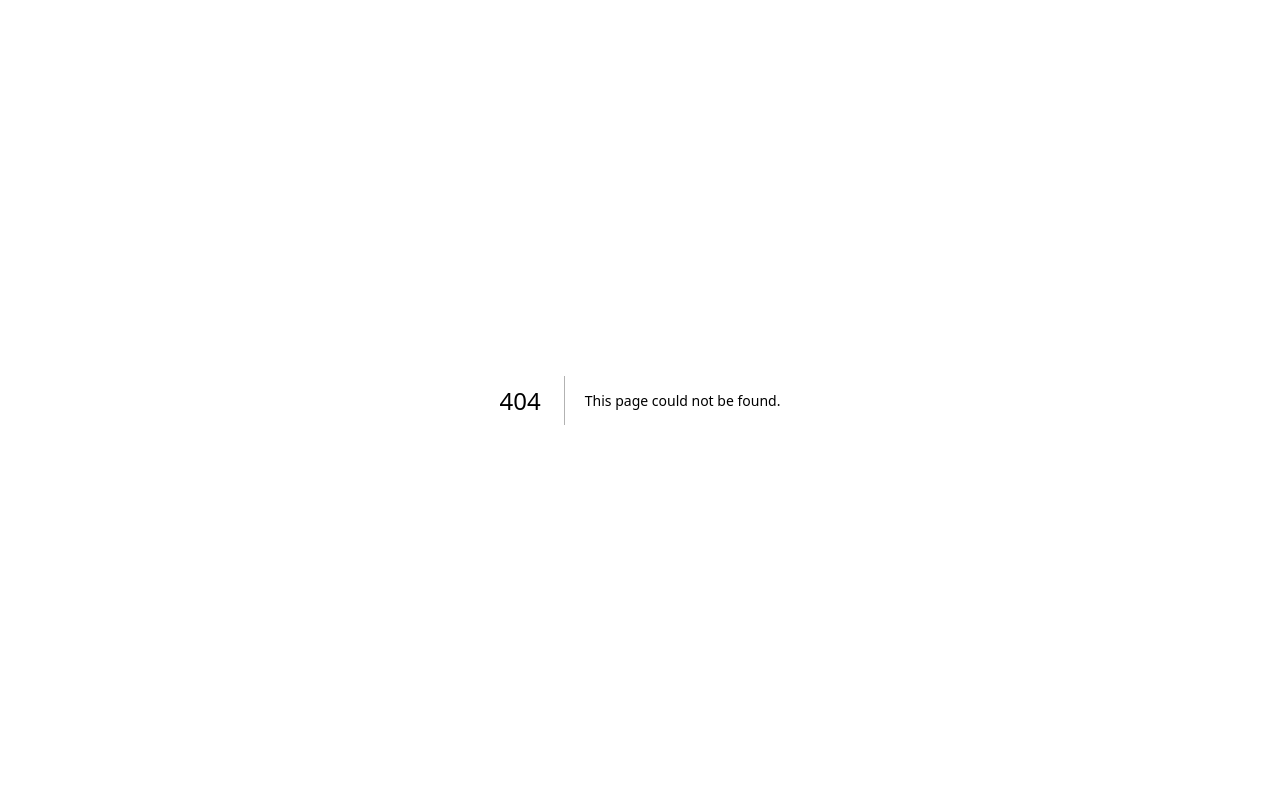
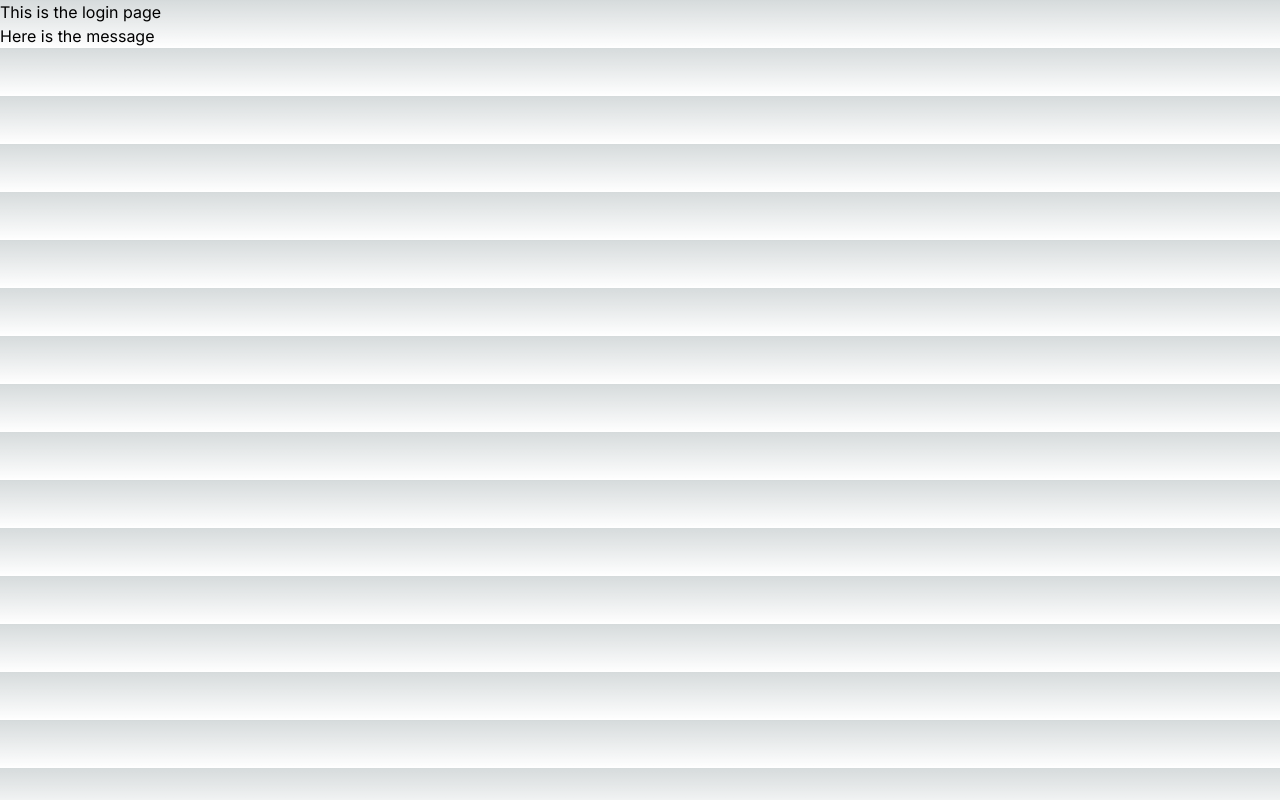
Before and after one commit to jcpr765/book-tracker, a Next.js app: page /login in a window 1280 px wide. Before the commit this address had no page. Built offline with nearby package versions, Linux system fonts and the light colour scheme; no server answers.

Commit message:
Add new serverless func api route + test it

```diff
--- /dev/null
+++ b/app/login/page.tsx
@@ -0,0 +1,18 @@
+async function fetchTestData(): Promise<{ message: string }> {
+  const response = await fetch(process.env.API_URL + "/api/test");
+  const jsonData = await response.json();
+  return jsonData;
+}
+
+const Login = async () => {
+  const data = await fetchTestData();
+
+  return (
+    <div>
+      <p>This is the login page</p>
+      <p>{data.message}</p>
+    </div>
+  );
+};
+
+export default Login;
--- /dev/null
+++ b/pages/api/test.ts
@@ -0,0 +1,7 @@
+import { NextApiRequest, NextApiResponse } from "next";
+
+export default function test(req: NextApiRequest, resp: NextApiResponse) {
+  resp.status(200).json({
+    message: "Here is the message",
+  });
+}
```
